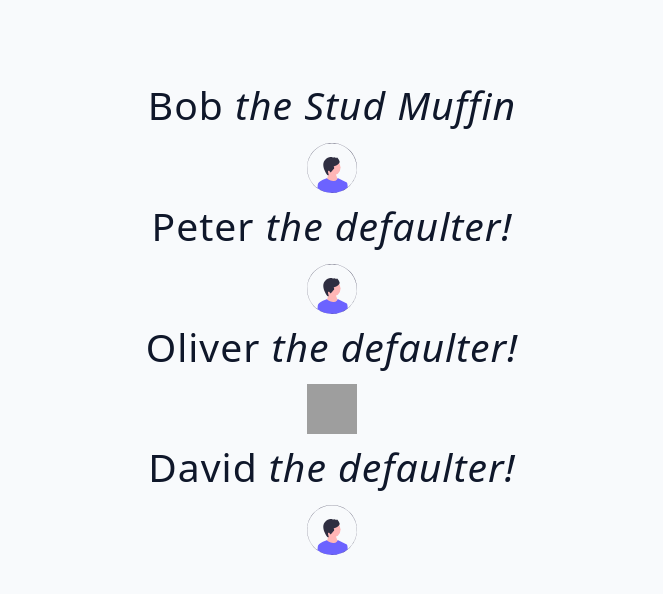
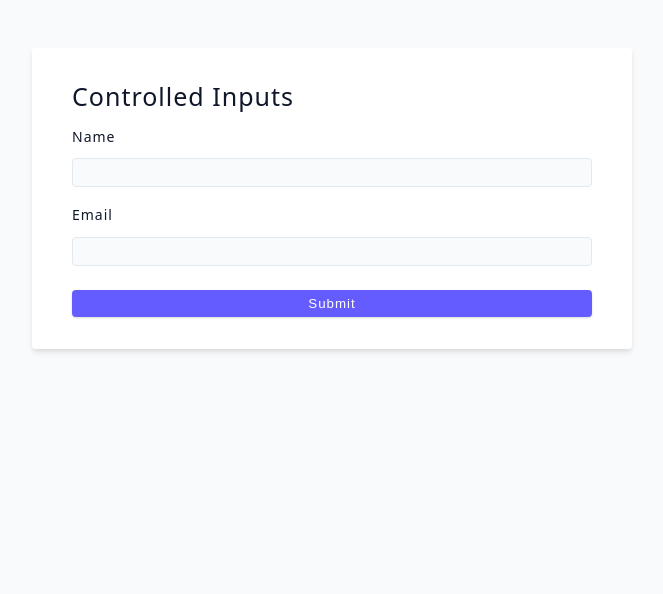
Before and after one commit to RumenKeranchev/my-react-app-vite, a React (Vite) app: page / in a window 1280 px wide. Shown: the top 594 px of the page, without its empty margins (308-971 px from the left). Built offline with nearby package versions, Linux system fonts and the light colour scheme; grey boxes are pictures that could not be loaded.

Commit message:
Forms controlled inputs example completed

```diff
--- a/src/App.jsx
+++ b/src/App.jsx
@@ -1,11 +1,7 @@
-import { List } from "./tutorial/05-leverage-javascript/starter/List";
+import Starter from "./tutorial/06-forms/starter/01-controlled-inputs.jsx";
 
 function App() {
-	return (
-		<div className='container'>
-			<List />
-		</div>
-	);
+	return <Starter />;
 }
 
 export default App;
--- a/src/tutorial/06-forms/starter/01-controlled-inputs.jsx
+++ b/src/tutorial/06-forms/starter/01-controlled-inputs.jsx
@@ -1,4 +1,46 @@
+import { useState } from "react";
+
 const ControlledInputs = () => {
-  return <h2>Controlled Inputs</h2>;
+	const [name, setName] = useState("");
+	const [email, setEmail] = useState("");
+
+	const handleSubmit = (e) => {
+		e.preventDefault();
+	};
+
+	return (
+		<form className='form' onSubmit={handleSubmit}>
+			<h4>controlled inputs</h4>
+			<div className='form-row'>
+				<label htmlFor='name' className='form-label'>
+					name
+				</label>
+				<input
+					type='text'
+					className='form-input'
+					id='name'
+					value={name}
+					autoComplete='off'
+					onChange={(e) => setName(e.target.value)}
+				/>
+			</div>
+			<div className='form-row'>
+				<label htmlFor='email' className='form-label'>
+					Email
+				</label>
+				<input
+					type='email'
+					className='form-input'
+					id='email'
+					autoComplete='off'
+					value={email}
+					onChange={(e) => setEmail(e.target.value)}
+				/>
+			</div>
+			<button type='submit' className='btn btn-block'>
+				submit
+			</button>
+		</form>
+	);
 };
 export default ControlledInputs;
```
